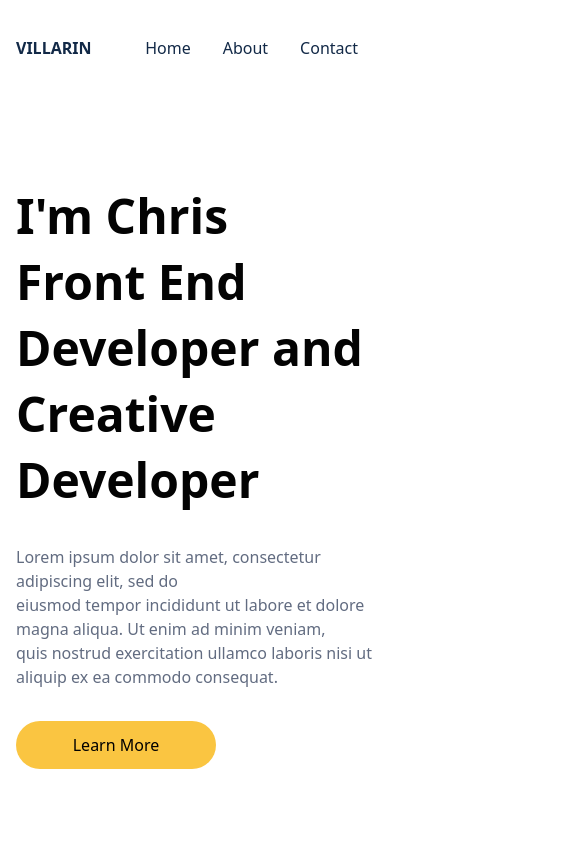
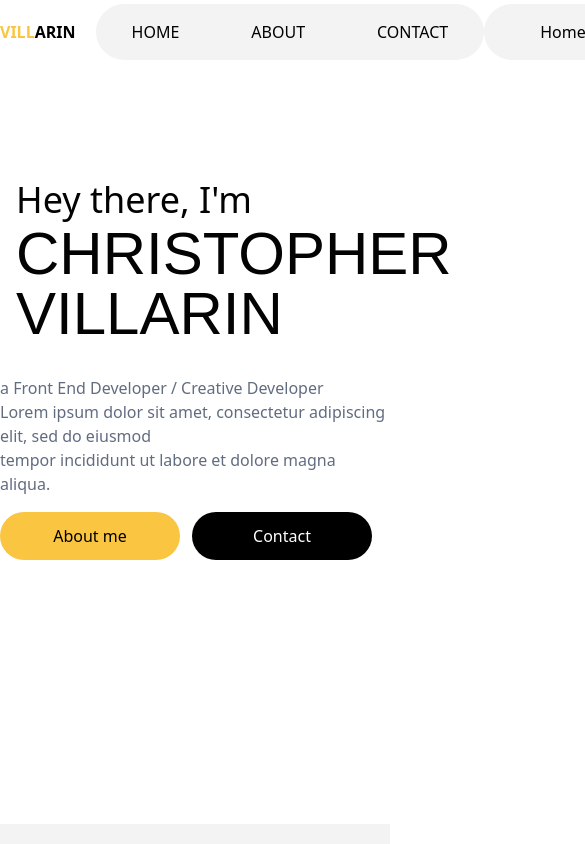
Before and after one commit to chrstphrvllrn/ChristopherVillarin, a React (Create React App) app: page / in a window 390 px wide. Shown: the top 844 px of the page, 585 px wide, since content can reach past the window. Built offline with nearby package versions, Linux system fonts and the light colour scheme.

Commit message:
updated design april 8

```diff
--- a/src/App.js
+++ b/src/App.js
@@ -13,7 +13,7 @@ function App() {
 
       <NavBar />
       <Hero />
-      {/* <Grey /> */}
+      <Grey />
       <Statistics />
       <Black />
       {/**test **/}
--- a/src/components/Black.js
+++ b/src/components/Black.js
@@ -5,7 +5,7 @@ const Black = () => {
         <div className='w-full bg-[#fac541]'>
             {/* fac541 */}
 
-            < div className="flex justify-between items-center max-w-[1240px] mx-auto px-4 " >
+            < div className="flex justify-between items-center  mx-auto px-4  sm:max-w-[640px] md:max-w-[768px] lg:max-w-[1024px] xl:max-w-[1536px]" >
 
                 <div className="w-full md:w-6/12 py-24 px-16   ">
                     <div className="w-full aspect-video ">
--- a/src/components/Grey.js
+++ b/src/components/Grey.js
@@ -2,7 +2,7 @@ import React from 'react'
 
 const Grey = () => {
     return (
-        <div className='w-full h-[30vh] bg-[#fff]'>
+        <div className='w-full h-[20vh] bg-[#fff]'>
             {/* f3f3f3 */}
 
             {/* < div className="flex justify-between items-center max-w-[1240px] mx-auto px-4 " >
--- a/src/components/Hero.js
+++ b/src/components/Hero.js
@@ -1,15 +1,18 @@
 import React from 'react'
-import bgImage from '../bg.png';
+// import bgImage from '../bg.png';
 
 const Hero = () => {
     return (
         // bg-[url('https://fastly.picsum.photos/id/972/1600/900.jpg?grayscale&hmac=W638WD8WqRiozMXbLvTcudGIQ8EFsXe7ljBjSXFSCz0')] bg-center
-        <div className="w-full flex flex-col md:flex-row text-[#030303] font-light" style={{ backgroundImage: `url(${bgImage})` }}>
-            <div className="w-full h-[90vh] flex flex-col text-left justify-center mx-auto max-w-[1240px] ">
-                <p className='text-5xl p-4 font-bold w-full leading-snug'>I'm Chris<br />Front End Developer and <br /> Creative Developer</p>
-                <h1 className='text-md p-4 text-[#626c81] w-full '>Lorem ipsum dolor sit amet, consectetur adipiscing elit, sed do<br />eiusmod tempor incididunt ut labore et dolore magna aliqua. Ut enim ad minim veniam,<br />quis nostrud exercitation ullamco laboris nisi ut aliquip ex ea commodo consequat.</h1>
-                <div className='p-4 w-full flex flex-row'>
-                    <button className='bg-[#fac541] text-[#000] w-[200px] rounded-full font-medium  py-3 px-4 '>Learn More</button>
+        //  style={{ backgroundImage: `url(${bgImage})` }}
+        <div className="w-full flex flex-col md:flex-row text-[#030303] font-light ">
+            <div className="w-full h-[70vh] flex flex-col text-left justify-center mx-auto sm:max-w-[640px] md:max-w-[768px] lg:max-w-[1024px] xl:max-w-[1536px]"> {/**/}
+                <p className='text-4xl p-4 font-light w-full leading-snug'>Hey there, I'm<br />  <p className='text-6xl md:text-8xl lg:text-9xl xl:text-9xl font-medium bebas-neue-regular '>CHRISTOPHER<br/>VILLARIN</p></p>
+                <p className='text-md pt-4 text-[#626c81] w-full font-regular '>a Front End Developer / Creative Developer</p>
+                <p className='text-md pb-4 text-[#626c81] w-full font-light'>Lorem ipsum dolor sit amet, consectetur adipiscing elit, sed do eiusmod<br/>tempor incididunt ut labore et dolore magna aliqua. </p>
+                <div className='w-full flex flex-row'>
+                    <button className='bg-[#fac541] text-[#000] w-[180px] rounded-full font-medium  py-3 px-1 mr-3 '>About me</button>
+                    <button className='bg-[#000] text-[#fff] w-[180px] rounded-full font-medium  py-3 px-1 '>Contact</button>
                     {/* <button className='bg-[#4267B2] text-[#000] w-[50px] rounded-full font-medium  py-3 px-4 ml-4'></button>
                     <button className='bg-[#0077B5] text-[#000] w-[50px] rounded-full font-medium  py-3 px-4 ml-4'></button> */}
                 </div>
--- a/src/components/NavBar.js
+++ b/src/components/NavBar.js
@@ -5,16 +5,24 @@ import React from 'react'
 
 const NavBar = () => {
     return (
-        <div className='w-full bg-[#FFF] text-[#122947] font-light  py-4'>
-            <div className="flex justify-between items-center h-16 max-w-[1240px] mx-auto px-4 ">
+        <div className='w-full  text-[#000000] font-light  md:py-4 lg:py-10'>
+            <div className="h-16  mx-auto md:px-14 lg:px-17 flex "> {/** max-w-[1240px]*/}
                 {/* <div className="p-8 w-full bg-slate-300"> </div> */}
-                <h1 className='text-1xl md:text-2xl font-bold'>VILLARIN</h1>
-                <ul className='flex'>
-                    <li className='p-4'>Home</li>
-                    <li className='p-4'>About</li>
-                    <li className='p-4'>Contact</li>
-                    {/* <button className='bg-[#000000] text-[#FFF] w-[100px] h-5/6 rounded-full font-regular'>Learn More</button> */}
-                </ul>
+                <div className='w-full flex flex-row justify-between items-center'>
+                    <div className='flex text-1xl md:text-2xl lg:text-3xl font-bold mr-5 text-[#fac541]'>VILL<span className=' text-black '>ARIN</span></div>
+                    <ul className='flex bg-[#f3f3f3] rounded-full font-medium'>
+                        <li className='p-4 mx-5'>HOME</li>
+                        <li className='p-4 mx-5'>ABOUT</li>
+                        <li className='p-4 mx-5'>CONTACT</li>
+                        {/* <button className='bg-[#000000] text-[#FFF] w-[100px] h-5/6 rounded-full font-regular'>Learn More</button> */}
+                    </ul>
+                    <ul className='flex bg-[#f3f3f3] px-5 rounded-full font-medium'>
+                        <li className='p-4 mx-5'>Home</li>
+
+
+                    </ul>
+                </div>
+
                 {/* <svg xmlns="http://www.w3.org/2000/svg" fill="none" viewBox="0 0 24 24" strokeWidth={1.5} stroke="currentColor" className="w-6 h-6">
                 <path strokeLinecap="round" strokeLinejoin="round" d="M6 18 18 6M6 6l12 12" />
             </svg> */}
--- a/src/components/Statistics.js
+++ b/src/components/Statistics.js
@@ -8,13 +8,13 @@ const Statistics = () => {
             {/* <div className="w-full flex flex-col md:flex-row bg-[#000000]"> */}
 
 
-            < div className="flex justify-between items-center max-w-[1240px] mx-auto px-4 " >
+            < div className="flex justify-between items-center  mx-auto px-4 sm:max-w-[640px] md:max-w-[768px] lg:max-w-[1024px] xl:max-w-[1536px]" >
 
                 <div className="w-full md:w-6/12 py-24 px-16 ">
                     <div className="w-full bg-[#fff]  rounded-md ">
 
-                        <img src='https://picsum.photos/1600/900?grayscale' className='h-56 bg-[#f7f7f7] rounded-md ' />
-                        <p className='text-5xl p-4 sm:text-2xl md:text-3xl lg:text-4xl font-bold w-full leading-snug  text-[#000]'>Lorem Ipsum</p>
+                        <img src='https://picsum.photos/1600/900?grayscale' alt="img1" className='h-56 bg-[#f7f7f7] rounded-md ' />
+                        <p className='text-5xl p-4 sm:text-2xl md:text-3xl lg:text-4xl font-bold w-full leading-snug  text-[#000] bebas-neue-regular '>Lorem Ipsum</p>
                         <h1 className='text-md p-4 text-[#626c81] w-full '>We’ve reimagined each and every step of the ring<br />buying process, starting with thoughtful service<br />that makes it easier for you.</h1>
                         <div className='p-4 w-full '>
                             <button className='bg-[#fac541] text-[#000] w-[130px] rounded-full font-medium  py-3 '>Learn More</button>
@@ -27,8 +27,8 @@ const Statistics = () => {
                 <div className="w-full md:w-6/12 py-24 px-16 ">
                     <div className="w-full bg-[#fff] rounded-md ">
 
-                        <img src='https://picsum.photos/1600/900?grayscale' className='h-56 bg-[#f7f7f7]  rounded-md ' />
-                        <p className='text-5xl sm:text-2xl md:text-3xl lg:text-4xl p-4 font-bold w-full leading-snug  text-[#000]'>Lorem Ipsum</p>
+                        <img src='https://picsum.photos/1600/900?grayscale' alt='img2' className='h-56 bg-[#f7f7f7]  rounded-md ' />
+                        <p className='text-5xl sm:text-2xl md:text-3xl lg:text-4xl p-4 font-bold w-full leading-snug  text-[#000] bebas-neue-regular '>Lorem Ipsum</p>
                         <h1 className='text-md p-4 text-[#626c81] w-full '>We’ve reimagined each and every step of the ring<br />buying process, starting with thoughtful service<br />that makes it easier for you.</h1>
                         <div className='p-4 w-full '>
                             <button className='bg-[#fac541] text-[#000] w-[130px] rounded-full font-medium  py-3 '>Learn More</button>
@@ -40,8 +40,8 @@ const Statistics = () => {
                 <div className="w-full md:w-6/12 py-24 px-16   ">
                     <div className="w-full  bg-[#fff] rounded-md ">
 
-                        <img src='https://picsum.photos/1600/900?grayscale' className='h-56 bg-[#f7f7f7] rounded-md ' />
-                        <p className='text-5xl sm:text-2xl md:text-3xl lg:text-4xl p-4 font-bold w-full leading-snug  text-[#000]'>Lorem Ipsum</p>
+                        <img src='https://picsum.photos/1600/900?grayscale' alt='img3' className='h-56 bg-[#f7f7f7] rounded-md ' />
+                        <p className='text-5xl sm:text-2xl md:text-3xl lg:text-4xl p-4 font-bold w-full leading-snug  text-[#000] bebas-neue-regular '>Lorem Ipsum</p>
                         <h1 className='text-md p-4 text-[#626c81] w-full '>We’ve reimagined each and every step of the ring<br />buying process, starting with thoughtful service<br />that makes it easier for you.</h1>
                         <div className='p-4 w-full '>
                             <button className='bg-[#fac541] text-[#000] w-[130px] rounded-full font-medium  py-3 '>Learn More</button>
--- a/src/index.css
+++ b/src/index.css
@@ -1,3 +1,24 @@
 @tailwind base;
 @tailwind components;
 @tailwind utilities;
+
+@import url('https://fonts.googleapis.com/css2?family=Bebas+Neue&display=swap');
+@import url('https://fonts.googleapis.com/css2?family=Anton&display=swap');
+
+
+
+
+body {
+    /* font-family: "Bebas Neue", sans-serif; */
+  }
+
+.bebas-neue-regular {
+    font-family: "Bebas Neue", sans-serif;
+    font-weight: 400;
+    font-style: normal;
+  }
+  .anton-regular {
+    font-family: "Anton", sans-serif;
+    font-weight: 400;
+    font-style: normal;
+  }
```
Also changed, not shown: 1 other file (tests, documents, lock files or other folders).
